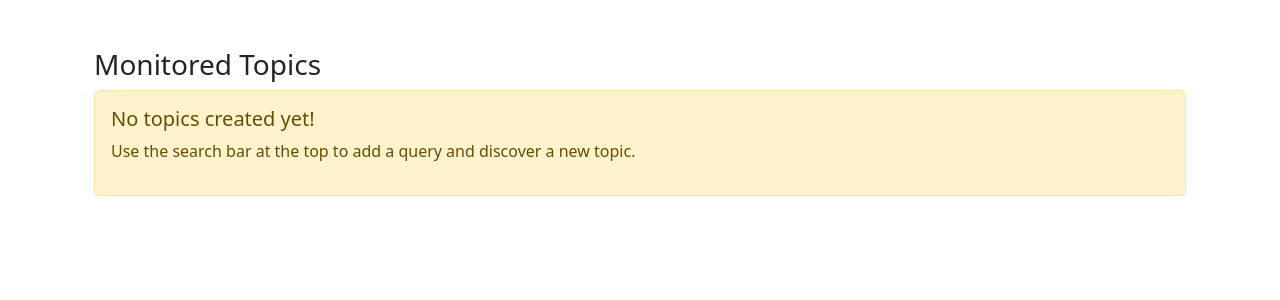
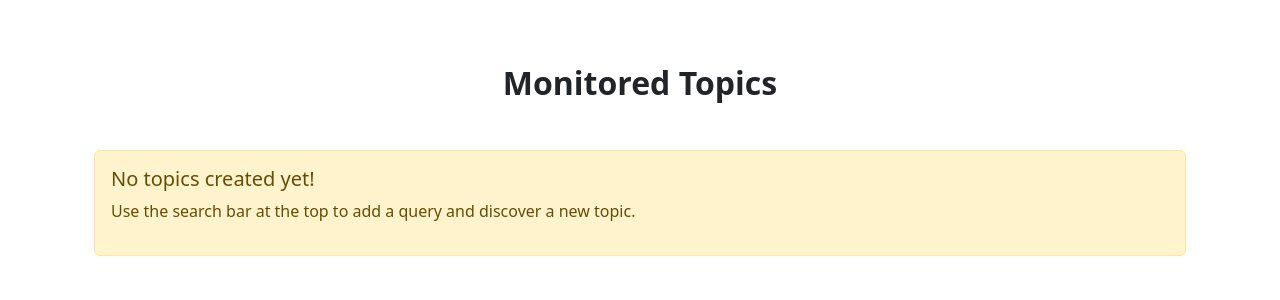
Before and after one commit to FabioPernegger/Climate-Finance-AI-Assistant, a Django app: template frontend/cfaa/templates/cfaa/dashboard.html in a window 1280 px wide. Shown: the part 66-366 px from the top of the page. Run offline with Django 5.2, Linux system fonts and the light colour scheme; the template is opened without the code that fills it: values that come from a table or form of the project are taken from there, others are empty; data comes from the database, SQL or seed files in the repository; both versions use the stored data as it was after the commit.

Commit message:
added placeholder text

```diff
--- a/frontend/cfaa/templates/cfaa/dashboard.html
+++ b/frontend/cfaa/templates/cfaa/dashboard.html
@@ -9,7 +9,11 @@
 <link rel="stylesheet" href="https://cdnjs.cloudflare.com/ajax/libs/font-awesome/6.0.0-beta3/css/all.min.css">
 
 <div class="container my-5">
-    <h3>Monitored Topics</h3>
+    <div class="question-section mb-4 py-3">
+        <h1 class="question-text text-center fw-bold" style="font-size: 2rem;" data-query-id="{{ query.id }}" data-query="{{ query.text }}">
+            Monitored Topics
+        </h1>
+    </div>
 
     {% if has_topics %}
     <!-- Display monitored topics -->
@@ -29,9 +33,16 @@
                     <!-- Display the latest report update if available -->
                     {% if topic.latest_update %}
                     <div class="mt-3">
-                        <h6 class="text-muted">Latest Update</h6>
+                        <h6 class="text-muted">Latest Update:</h6>
                         <div class="text-secondary">
                             {{ topic.latest_update|safe }}
+                        </div>
+                    </div>
+                    {% else %}
+                    <div class="mt-3">
+                        <h6 class="text-muted">Latest Update:</h6>
+                        <div class="text-secondary">
+                            No Updates available yet.
                         </div>
                     </div>
                     {% endif %}
```
Also changed, not shown: frontend/db.sqlite3.
